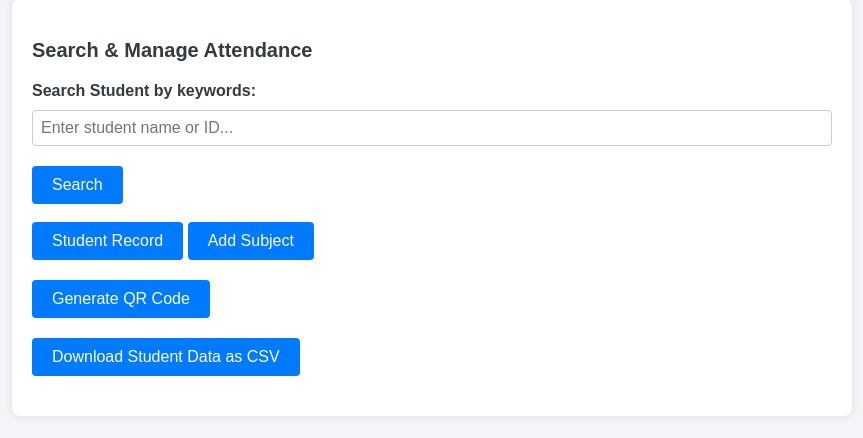
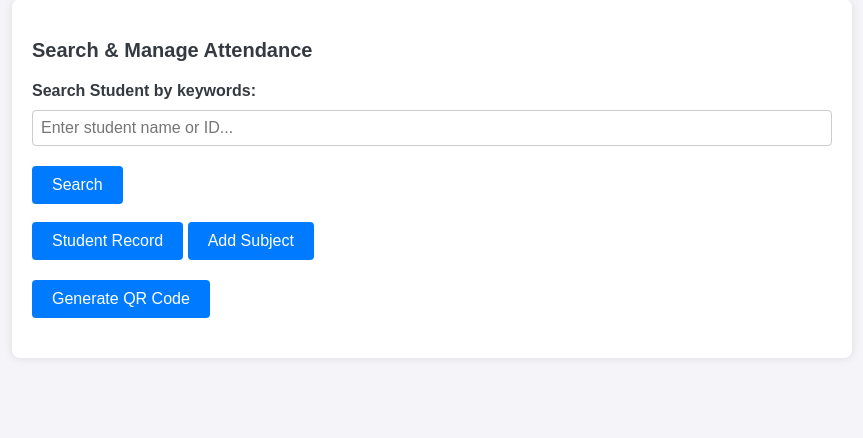
Before and after one commit to Nm836/QRTrack-V3.0Azure, a PHP site: page /6_StaffPage.php in a window 1280 px wide. Shown: the part 79-517 px from the top of the page, without its empty margins (208-1071 px from the left). Run offline with PHP 8.4, Linux system fonts and the light colour scheme; the visitor is signed in with stand-in values (Sample User, id 1); data that the repository does not hold is empty; some libraries are stand-ins or nearby versions.

Commit message:
Download CSV Class Chnage and remove Button QR Gen

```diff
--- a/6_StaffPage.php
+++ b/6_StaffPage.php
@@ -52,15 +52,10 @@ session_start();
 </form>
 
 
-<!--QR Code File path-->
 
 
 
-        <!-- CSV Download Button -->
-<form action="download_csv.php" method="POST" style="display:flex">
 
-    <input type="submit" name="download_csv" value="Download Student Data as CSV" class="csv-button">
-</form>
 
         <?php
         // Display all student data or search result
--- a/7_StaffClass.php
+++ b/7_StaffClass.php
@@ -94,6 +94,11 @@ class Staff {
 
 
         }
+            echo "<form action='download_csv.php' method='POST' style='display:flex'>
+                <input type='submit' name='download_csv' value='Download Student Data as CSV' class='csv-button'>
+                </form>";
+
+
         }
         else {
         echo "<p>No record to display</p>";
```
